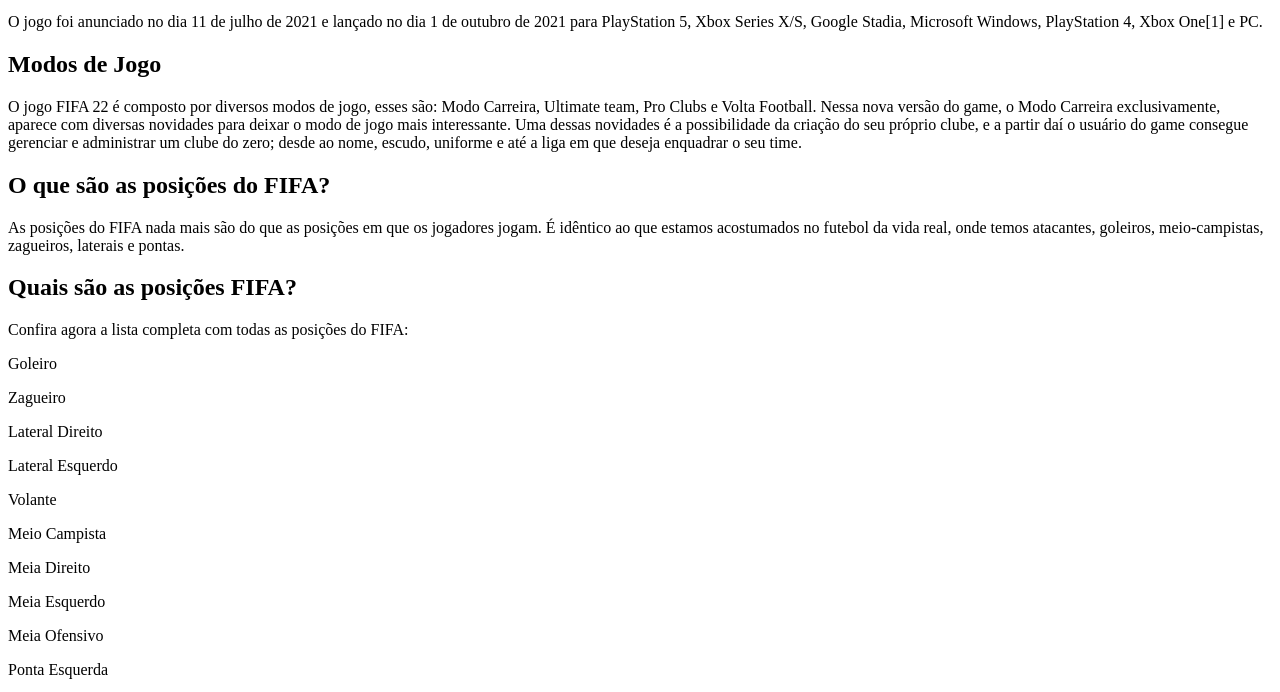
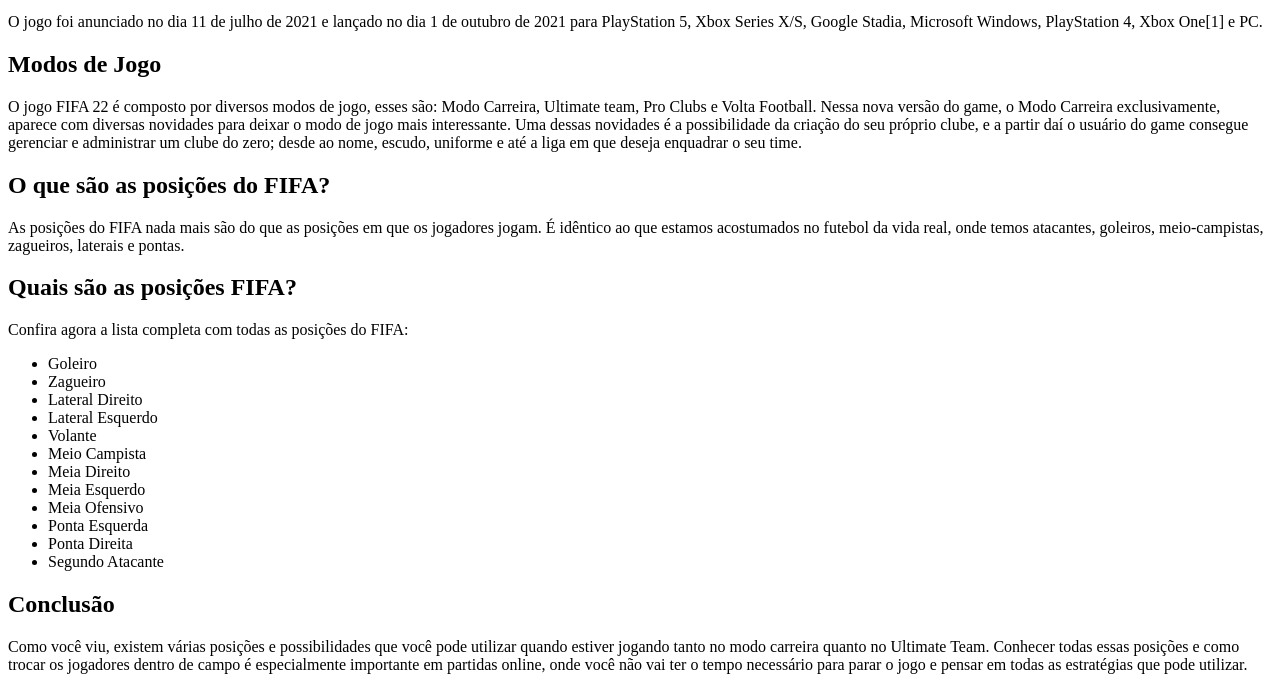
Before and after one commit to GustavoGaio/turma-1a, a plain HTML site: page index.html in a window 1280 px wide. Shown: the part 101-793 px from the top of the page. Drawn offline with Linux system fonts and the light colour scheme.

Commit message:
Implementado TAGS

```diff
--- a/index.html
+++ b/index.html
@@ -34,18 +34,20 @@
        <h2> Quais são as posições FIFA? </h2>
 
         <p>Confira agora a lista completa com todas as posições do FIFA:</p>
-        <p>Goleiro</p>
-        <p>Zagueiro</p>
-        <p>Lateral Direito</p>
-        <p>Lateral Esquerdo</p>
-        <p>Volante</p>
-        <p>Meio Campista</p>
-        <p>Meia Direito</p>
-        <p>Meia Esquerdo</p>
-        <p>Meia Ofensivo</p>
-        <p>Ponta Esquerda</p>
-        <p>Ponta Direita</p>
-        <p>Segundo Atacante</p>
+        <ul>
+            <li>Goleiro</li>
+            <li>Zagueiro</li>
+            <li>Lateral Direito</li>
+            <li>Lateral Esquerdo</li>
+            <li>Volante</li>
+            <li>Meio Campista</li>
+            <li>Meia Direito</li>
+            <li>Meia Esquerdo</li>
+            <li>Meia Ofensivo</li>
+            <li>Ponta Esquerda</li>
+            <li>Ponta Direita</li>
+            <li>Segundo Atacante</li>
+        </ul>
 
        <h2>Conclusão</h2>
 
```
